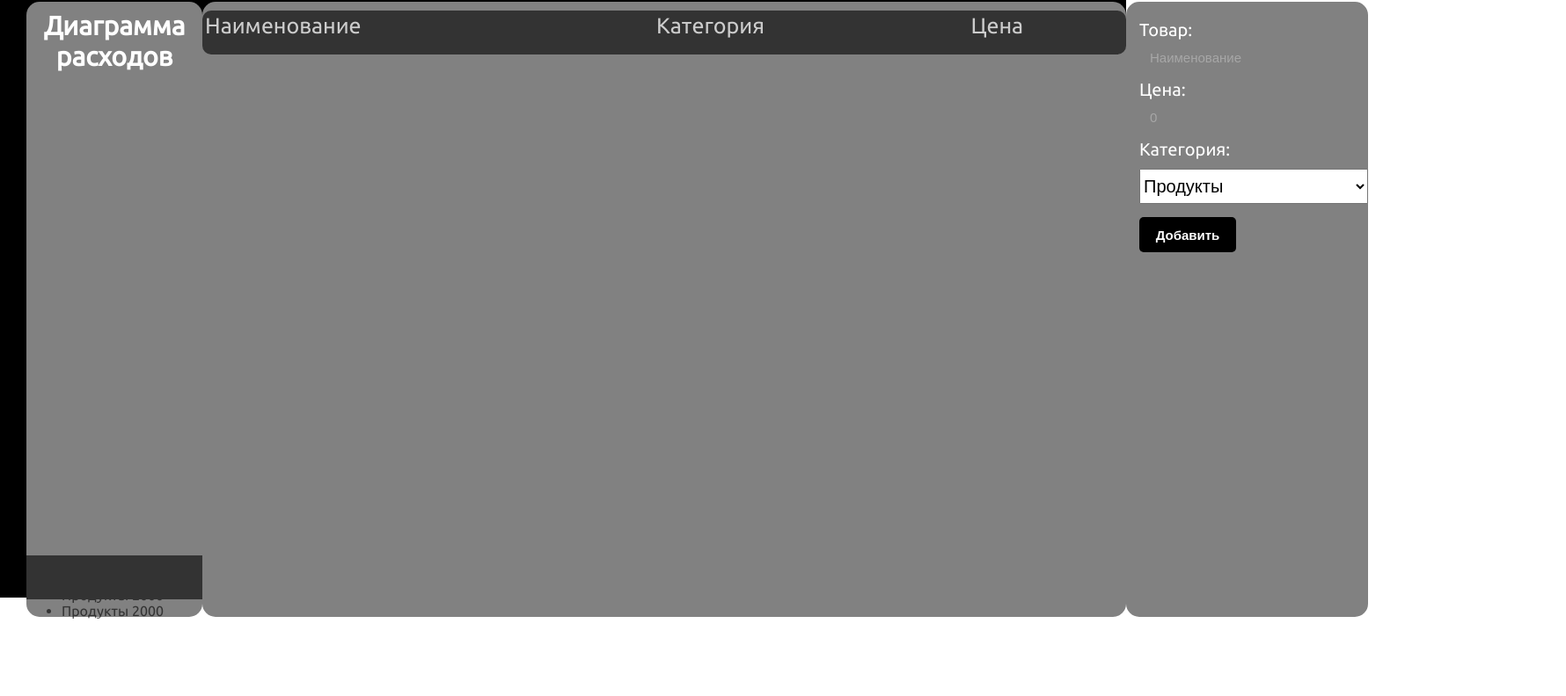
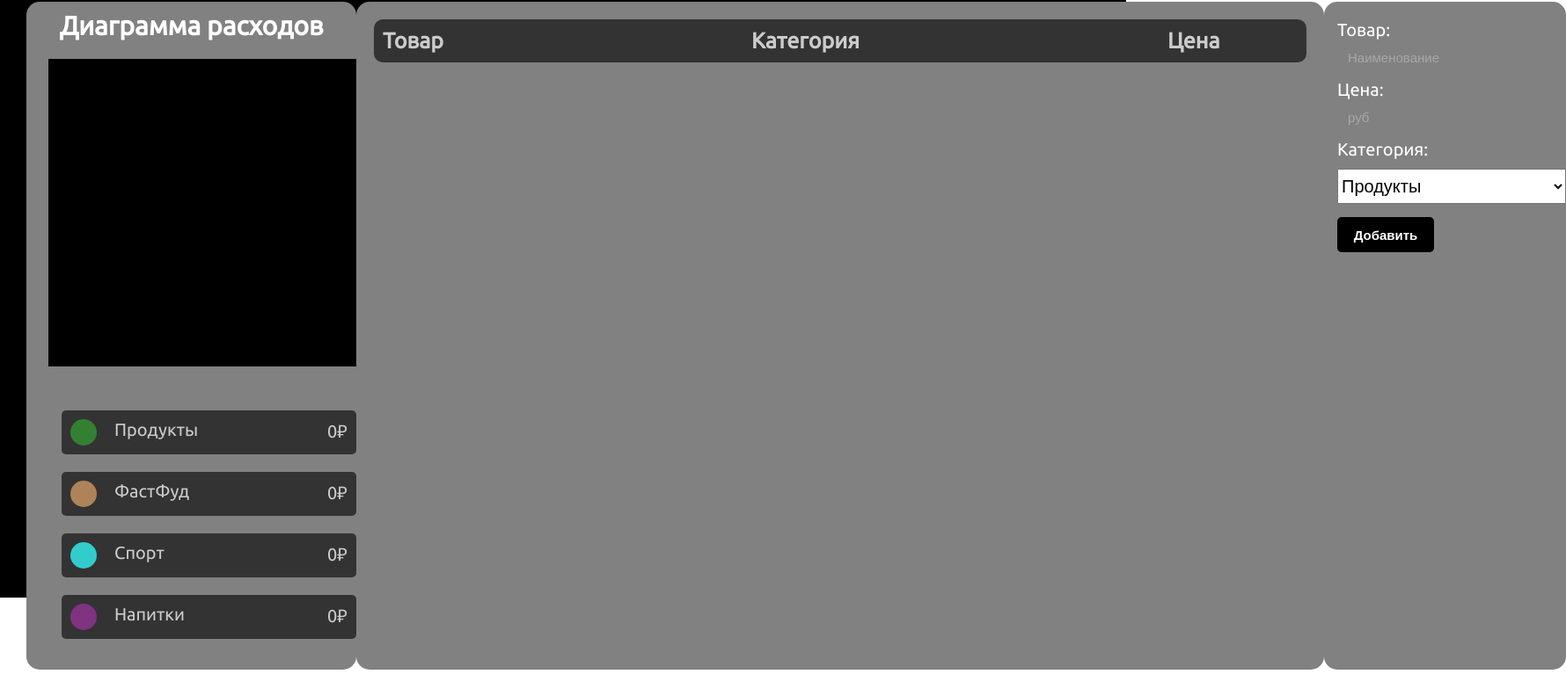
Before and after one commit to Dendi13/project__end, a plain HTML site: page index.html in a window 1280 px wide. Shown: the part 120-912 px from the top of the page at 88% size, 1780 px wide, since content can reach past the window. Before the commit the page ends 852 px from the top, so only its background shows below. Drawn offline with Linux system fonts and the light colour scheme.

Commit message:
Add files via upload

```diff
--- a/index.html
+++ b/index.html
@@ -29,42 +29,47 @@
                 <div class="legend">
                     <ul class="legend__list">
                         <li class="legend__item">
-                            <span class="legend__desc">Продукты</span>
-                            <span class="legend__price">2000</span>
+                            <div class="legend__sum">
+                                <div class="shar first"></div>
+                                <span class="legend__desc">Продукты</span>
+                            </div>
+                            <span class="legend__price" id="legend__price">0₽</span>
                         </li>
                         <li class="legend__item">
-                            <span class="legend__desc">Продукты</span>
-                            <span class="legend__price">2000</span>
+                            <div class="legend__sum">
+                                <div class="shar second"></div>
+                                <span class="legend__desc">ФастФуд</span>
+                            </div>
+                            <span class="legend__price" id="legend__price">0₽</span>
                         </li>
                         <li class="legend__item">
-                            <span class="legend__desc">Продукты</span>
-                            <span class="legend__price">2000</span>
+                            <div class="legend__sum">
+                                <div class="shar third"></div>
+                                <span class="legend__desc">Спорт</span>
+                            </div>
+                            <span class="legend__price" id="legend__price">0₽</span>
                         </li>
                         <li class="legend__item">
-                            <span class="legend__desc">Продукты</span>
-                            <span class="legend__price">2000</span>
+                            <div class="legend__sum">
+                                <div class="shar fourth"></div>
+                                <span class="legend__desc">Напитки</span>
+                            </div>
+                            <span class="legend__price" id="legend__price">0₽</span>
                         </li>
 
                     </ul>
                 </div>
+
             </div>
             <div class="block2">
                 <div class="block2__list">
-                    <table class="menu" id="table">
-                        <thead>
-                             <tr class="purcashes__item ">
-                                <td>Наименование</td>
-                                <td>Категория</td>
-                                <td>Цена</td>
-                            </tr>
-                        </thead>
-                        <tbody  id="tbody">
-
-                        </tbody>
-
-                    </table>
+                    <div class="table">
+                        <div class="str">Товар</div>
+                        <div class="str">Категория</div>
+                        <div class="str">Цена</div>
+                    </div>
+                    <ul class="toList" id="toList"></ul>
                 </div>
-
             </div>
             <div class="block3">
                 <div class="list">
@@ -75,7 +80,7 @@
                     </div>
                     <div class="name2">
                         <div class="title">Цена:</div>
-                        <input type="text" placeholder="0" class="input__list" id="input__price">
+                        <input type="text" placeholder="руб" class="input__list" id="input__price">
                     </div>
                     <div class="name2">
                         <div class="title">Категория:</div>
--- a/script.js
+++ b/script.js
@@ -2,31 +2,52 @@ let myBtn = document.querySelector('#myBtn');
 let input__list = document.querySelector('#input__list');
 let input__price = document.querySelector('#input__price');
 let select__category = document.querySelector('#select__category');
-let table = document.querySelector('#table')
-let tbody = document.querySelector('#tbody')
+let list = document.querySelector('#toList');
+let legend__price = document.querySelector('#legend__price');
 
 let purcashes = {};
 
-
-
-
-
-myBtn.addEventListener('click', (evt) => {
+ myBtn.addEventListener('click', (evt) => {
     purcashes.name = input__list.value;
     purcashes.prise = input__price.value;
     purcashes.category = select__category.value;
 
-    tbody.insertAdjacentHTML('beforeEnd',
-        `
-    <tr  class  =  " purcashes__row"  data-category  = "product">
-        <td  class  = "purcashes__td">  ${purcashes.name}</td>
-        <td  class  = "purcashes__td">  ${purcashes.prise}</td>
-        <td  class  = "purcashes__td">  ${purcashes.category}</td>
-        <td class   = "purcashes__td"><i  class  =  "purcashes__item-del  fa-solid  fa-xmark"></i></td>
-    </tr>
-    `
-
-    )
     console.log(purcashes)
 
+    let elementList = document.createElement('li');
+    list.append(elementList);
+    elementList.className = 'elementList';
+
+    let info = document.createElement('div');
+    elementList.append(info);
+    info.className = 'info';
+
+    let info1 = document.createElement('div');
+    info.append(info1);
+    info1.textContent = purcashes.name;
+
+    let info2 = document.createElement('div');
+    info.append(info2);
+    info2.textContent = purcashes.category;
+
+    let info3 = document.createElement('div');
+    info.append(info3);
+    info3.textContent = `${purcashes.prise}₽`
+
+    let deletes = document.createElement('div');
+    elementList.append(deletes);
+    deletes.className = 'deletes';
+
+    let item = document.createElement('i');
+    deletes.append(item);
+    item.className = 'fa-solid  fa-xmark cursor'
+
+    deletes.addEventListener('click', (event) => {
+        let target = event.target;
+        let parent = elementList.closest('.elementList');
+        list.removeChild(parent)
+        console.log(target)
+    })
+    input__list.value = '';
+    input__price.value = '';
 })
--- a/style.css
+++ b/style.css
@@ -34,9 +34,10 @@ body {
 
 .block1 {
     width: 400px;
-    height: 700px;
+    height: 760px;
     background-color: rgb(129, 129, 129);
     border-radius: 15px;
+
 }
 
 .name1 {
@@ -47,21 +48,67 @@ body {
     font-size: 30px;
 }
 
-.legend {
-    margin-top: 550px;
+
+
+.diagrame {
+    width: 350px;
+    height: 350px;
+    background-color: black;
+    margin-bottom: 50px;
+    margin-left: 25px;
+    margin-top: 20px;
 }
 
-.legend__list {
-    width: 200px;
-    height: 50px;
+.shar {
+    width: 30px;
+    height: 30px;
+    border-radius: 50%;
+    margin-right: 20px;
+}
+
+.first {
+    background-color: green;
+}
+
+.second {
+    background-color: peru;
+}
+
+.third {
+    background-color: aqua;
+}
+
+.fourth {
+    background-color: purple;
+}
+
+.legend {
+    width: 375px;
+}
+
+.legend__item {
     background-color: black;
     opacity: 0.6;
+    color: white;
+    margin-top: 20px;
+    padding: 10px;
+    border-radius: 5px;
+    font-size: 20px;
+    display: flex;
+    justify-content: space-between;
 }
 
+.legend__sum{
+    display: flex;
+}
+
+.legend__price{
+
+}
 
 .block2 {
     width: 1100px;
-    height: 700px;
+    height: 760px;
     background-color: rgb(129, 129, 129);
     border-radius: 15px;
     display: flex;
@@ -86,9 +133,68 @@ body {
     font-weight: bold;
 }
 
+
+li {
+    list-style-type: none;
+}
+
+.block2__list {
+    width: 100%;
+    display: flex;
+    flex-direction: column;
+}
+
+.table {
+    display: flex;
+    margin: 20px;
+    background-color: black;
+    opacity: 0.6;
+    border-radius: 10px;
+    padding: 10px;
+}
+
+.str {
+    font-size: 25px;
+    font-weight: bold;
+    color: white;
+    margin-right: 350px;
+}
+
+.toList {
+    width: 1060px;
+    margin-left: 10px;
+    border-radius: 10px;
+}
+
+.elementList {
+    color: white;
+    padding: 10px;
+    display: flex;
+    justify-content: space-between;
+    background-color: black;
+    border-radius: 10px;
+    opacity: 0.6;
+    margin-bottom: 20px;
+}
+
+div::first-letter {
+    text-transform: uppercase;
+}
+
+.info {
+    width: 950px;
+    display: flex;
+    justify-content: space-between;
+    font-size: 20px;
+}
+
+.cursor {
+    cursor: pointer;
+}
+
 .block3 {
     width: 300px;
-    height: 700px;
+    height: 760px;
     background-color: rgb(129, 129, 129);
     border-radius: 15px;
 }
@@ -148,26 +254,3 @@ select:focus {
     font-size: 15px;
     font-weight: bold;
 }
-
-.table {
-
-}
-
-td {
-    padding-bottom: 10px;
-  }
-
-tr  {
-
-}
-#tbody {
-
-}
-
-.purcashes__item  {
-
-}
-
-.purcashes__row{
-
-}
```
